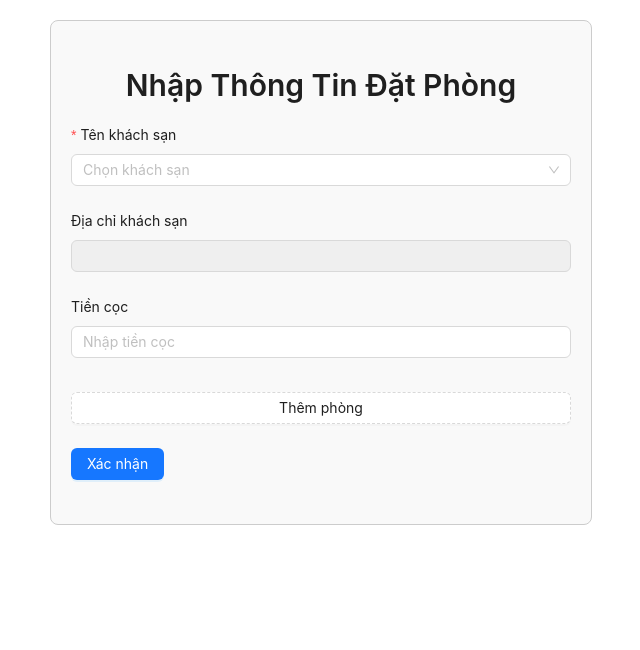
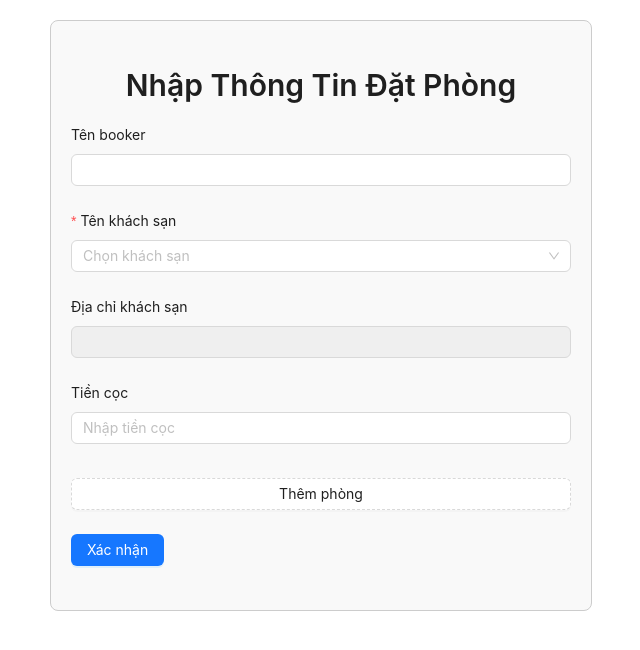
Before and after one commit to nckhanh21/website-confirm-booking, a React (Create React App) app: page /input in a window 1280 px wide. Shown: the top 650 px of the page, without its empty margins (319-959 px from the left). Built offline with nearby package versions, Linux system fonts and the light colour scheme.

Commit message:
update booker name

```diff
--- a/src/pages/MultipleConfirm/BookingInputForm.js
+++ b/src/pages/MultipleConfirm/BookingInputForm.js
@@ -61,6 +61,12 @@ const BookingInputForm = ({ onSubmit, initialValues }) => {
         layout="vertical"
         style={styles.form}
       >
+        <Form.Item
+          label="Tên booker"
+          name="bookerName"
+        >
+          <Input />
+        </Form.Item>
         <Form.Item
           label="Tên khách sạn"
           name="hotelName"
--- a/src/pages/MultipleConfirm/ConfirmMultiple.js
+++ b/src/pages/MultipleConfirm/ConfirmMultiple.js
@@ -7,7 +7,7 @@ import logoimg from '../../assets/logo.webp';
 import logo22land from '../../assets/22land.png';
 import signature from '../../assets/signature.png';
 const BookingConfirmation = ({ details, onEdit }) => {
-    const { rooms, hotelName, hotelAddress, benefit, logo, deposit } = details;
+    const { rooms, hotelName, hotelAddress, benefit, logo, deposit, bookerName } = details;
 
     const [totalAmount, setTotalAmount] = React.useState(0);
     const [totalDeposit, setTotalDeposit] = React.useState(0);
@@ -72,7 +72,7 @@ const BookingConfirmation = ({ details, onEdit }) => {
                     <Divider variant="dashed" style={{ borderColor: '#333' }} dashed ><h2 style={styles.title}>CONFIRMATION LETTER</h2></Divider>
                 </div>
                 <div style={styles.section}>
-                    Dear {rooms[0].name}, <br />
+                    Dear {bookerName? bookerName : rooms[0].name}, <br />
                     Thank you for choosing <span style={{ fontWeight: 'bold', fontStyle: 'italic' }}> {hotelName}</span>. We are pleased to confirm your reservation details as follows:
                 </div>
 
```
